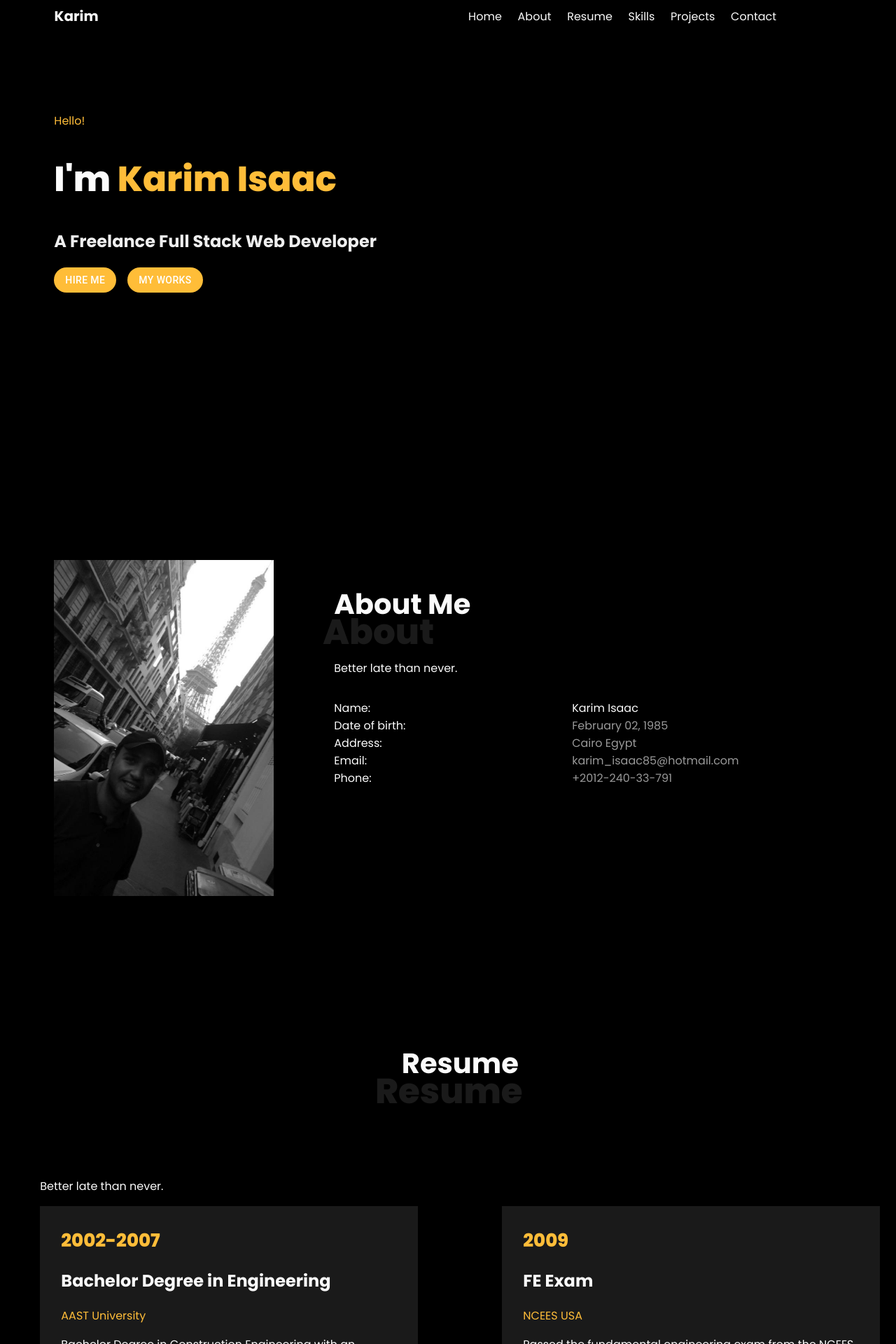
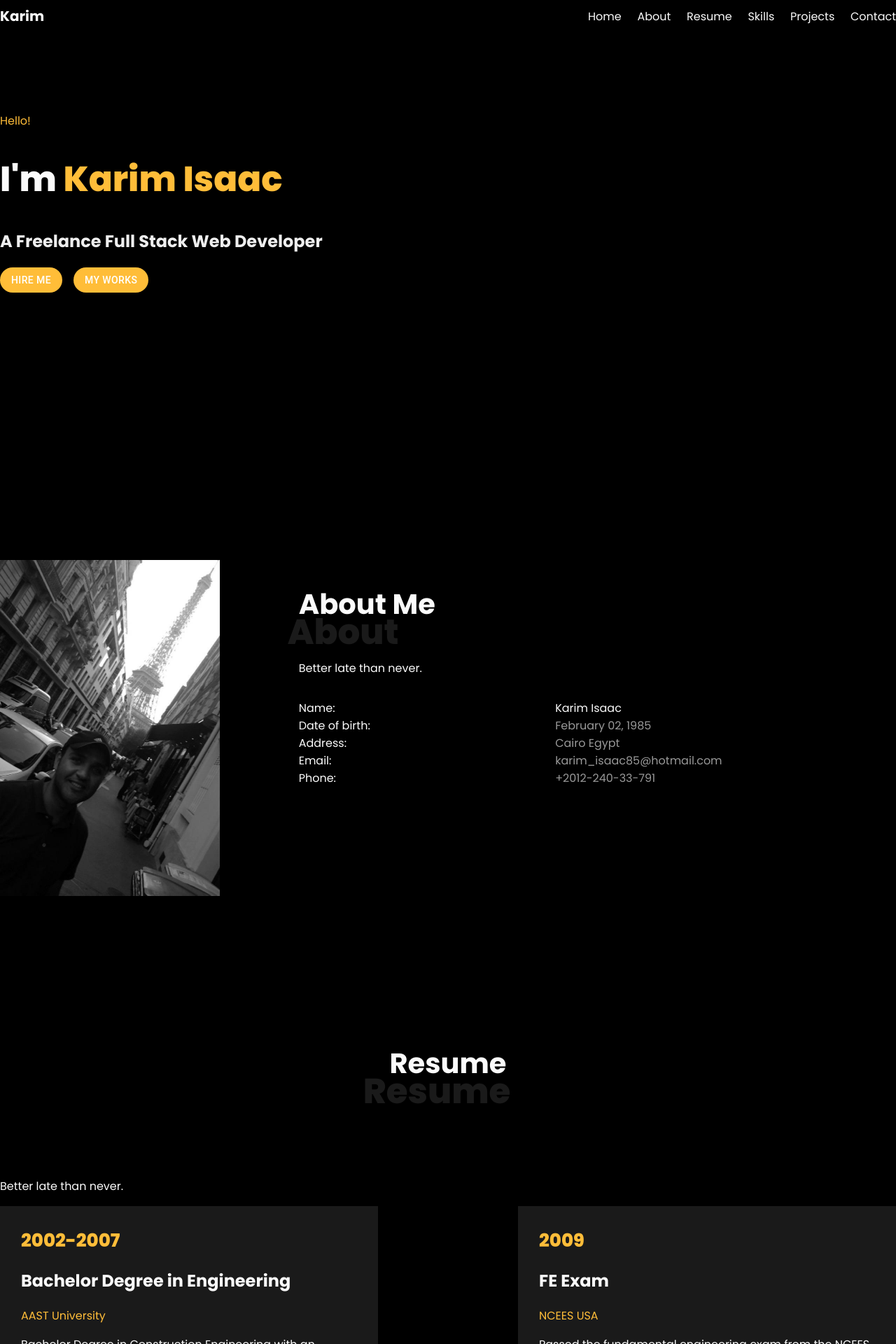
Before and after one commit to KIsaac85/kisaac85.github.io, a React (Vite) app: page / in a window 1280 px wide. Shown: the top 1920 px of the page at 70% size. Built offline with nearby package versions, Linux system fonts and the light colour scheme.

Commit message:
justify style to the whole site

```diff
--- a/src/App.jsx
+++ b/src/App.jsx
@@ -1,4 +1,4 @@
-import { useState } from 'react'
+
 import AboutMe from './Aboutme.jsx'
 import Home from "./Home.jsx"
 import Heading from './Header.jsx'
@@ -11,7 +11,7 @@ function App() {
 
 
   return (
-<div>
+<div id="main-div">
     <Heading/>
     <Home />
     <AboutMe/>
--- a/src/css/Style About Section.css
+++ b/src/css/Style About Section.css
@@ -1,9 +1,8 @@
 #about-section{
     display: flex;
     justify-content:flex-start;
-    margin-left: 5.25rem;
     padding-top:  10rem;
-    width: 75rem;
+    width: 80rem;
     height: 30rem;
 }
 
--- a/src/css/Style ContactMe.css
+++ b/src/css/Style ContactMe.css
@@ -37,7 +37,7 @@
     display:flex;
     flex-direction:row;
     padding-top: 100px;
-    padding-left: 100px;
+    justify-content: center;
 }
 
 #formStyle{
--- a/src/css/Style Home.css
+++ b/src/css/Style Home.css
@@ -1,12 +1,11 @@
 #home{
     display: flex;
     justify-content:flex-start;
-    margin-left: 5.25rem;
     padding-top:  10rem;
 
 }
 .text,#home{
-    width: 75rem;
+    width: 80rem;
     height: 30rem;
 }
 
--- a/src/css/Style Main.css
+++ b/src/css/Style Main.css
@@ -8,6 +8,9 @@
     --lightGrey : rgb(248, 249, 250);
 }
 
+#main-div{
+    width: 80rem;
+}
 
 .main-flex-column{
     display: flex;
--- a/src/css/Style Nav.css
+++ b/src/css/Style Nav.css
@@ -2,10 +2,10 @@
 nav{
     background-color: var(--blackColor);
     position: fixed;
-    width: 1200px;
+    width: 80rem;
     z-index: 999;
     display: flex ;
-    justify-content: space-around ;
+    justify-content: space-between ;
     align-items: center;
     height: 50px;
     gap: 20rem;
--- a/src/css/Style Project Card.css
+++ b/src/css/Style Project Card.css
@@ -1,3 +1,6 @@
+
+
+
 #cardStyle {
         width: 345px;
         display:flex;
--- a/src/css/Style Resume.css
+++ b/src/css/Style Resume.css
@@ -1,9 +1,9 @@
 #resume-section{
     display: flex;
     justify-content:flex-start;
-    margin-left: 4rem;
+
     padding-top:  10rem;
-    width: 75rem;
+    width: 80rem;
     height: 30rem;
 }
 .resume-middle{
--- a/src/css/Style Skills.css
+++ b/src/css/Style Skills.css
@@ -1,9 +1,8 @@
 #skills-section{
     display: flex;
     justify-content:flex-start;
-    margin-left: 4rem;
     padding-top:  25rem;
-    width: 75rem;
+    width: 80rem;
     height: 50rem;
 
 }
```
